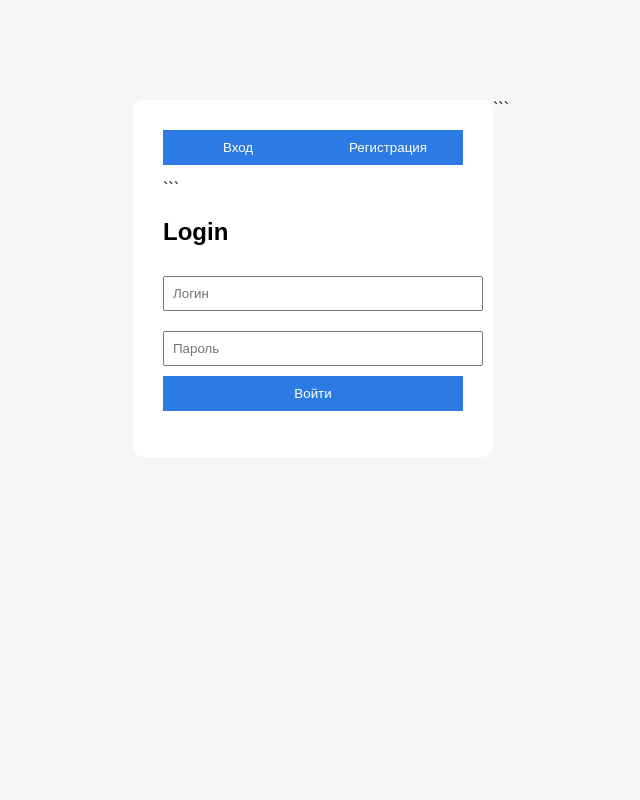
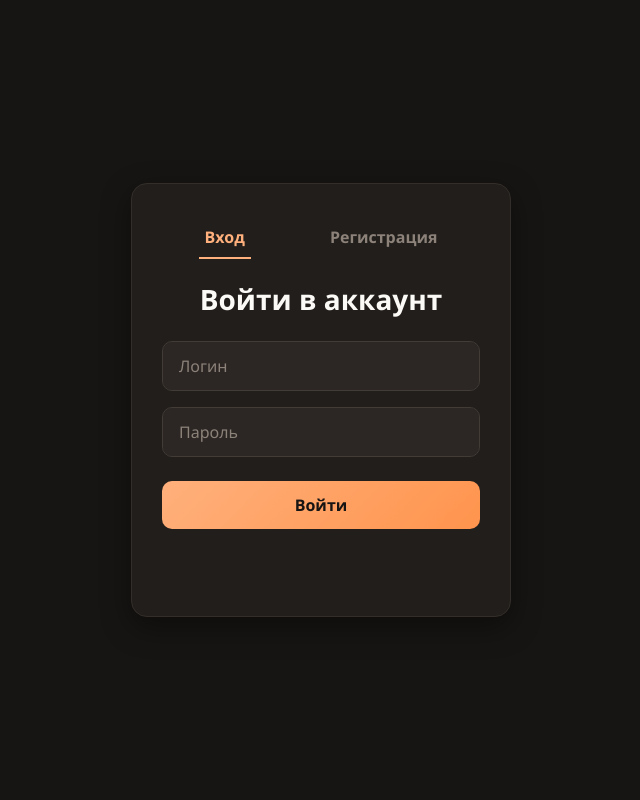
Before and after one commit to vasyunkin/employmeny_agency, a FastAPI app: page / in a window 1280 px wide. Shown: the whole page, without its empty margins (319-959 px from the left). Run offline with FastAPI, Linux system fonts and the light colour scheme; parts of the project's set-up code (start-up, migrations or seed data) failed here and were passed over.

Commit message:
КРАСИВАЯ форма аутентификации

````diff
--- a/src/domain/resume.py
+++ b/src/domain/resume.py
@@ -16,4 +16,4 @@ class Resume:
 
     def __post_init__(self):
         if not self.desired_position:
-            raise ValueError('Опа! Ошибка: desired_position не может быть пустой')
+            raise ValueError('Ошибка: desired_position не может быть пустой')
--- a/src/presentation/static/css/auth.css
+++ b/src/presentation/static/css/auth.css
@@ -1,42 +1,87 @@
+/* Основные настройки страницы */
 body {
-font-family: Arial;
-background: #f4f6f8;
+    background-color: #171513; /* Теплый, глубокий древесно-угольный фон (без синевы) */
+    font-family: 'Segoe UI', Roboto, Helvetica, Arial, sans-serif;
+    color: #fcfaf7; /* Чуть смягченный белый, ближе к молочному */
+    min-height: 100vh;
+    display: flex;
+    align-items: center;
+    justify-content: center;
 }
 
-.container {
-width: 100%;
-display: flex;
-justify-content: center;
-margin-top: 100px;
+.auth-container {
+    width: 100%;
+    max-width: 420px;
+    padding: 20px;
 }
 
+/* Карточка формы */
 .form-box {
-background: white;
-padding: 30px;
-border-radius: 10px;
-width: 300px;
+    background-color: #211e1b; /* Теплый темно-кофейный графит */
+    border: 1px solid #332e29; /* Мягкая теплая граница */
+    border-radius: 16px;
+    padding: 40px 30px;
+    box-shadow: 0 10px 30px rgba(0, 0, 0, 0.4);
 }
 
-input, select {
-width: 100%;
-margin: 10px 0;
-padding: 8px;
+/* Переключатель вкладок */
+.toggle-btn {
+    background: transparent;
+    border: none;
+    color: #8c827a; /* Приглушенный теплый серый */
+    font-weight: 600;
+    padding-bottom: 8px;
+    border-bottom: 2px solid transparent;
+    transition: all 0.3s ease;
 }
 
-button {
-width: 100%;
-padding: 10px;
-background: #2c7be5;
-color: white;
-border: none;
+.toggle-btn.active {
+    color: #ffb07c; /* Пастельно-оранжевый акцент */
+    border-bottom-color: #ffb07c;
 }
 
-.toggle {
-display: flex;
-justify-content: space-between;
-margin-bottom: 15px;
+/* Поля ввода и селекты */
+.form-control, .form-select {
+    background-color: #2c2724 !important; /* Теплый темный фон для инпутов */
+    border: 1px solid #423b36 !important;
+    color: #fff !important;
+    border-radius: 10px !important;
+    padding: 12px 16px;
+    transition: all 0.3s ease;
 }
 
-.error {
-color: red;
+.form-control::placeholder {
+    color: #8c827a;
 }
+
+/* Фокус на полях ввода с мягким оранжевым свечением */
+.form-control:focus, .form-select:focus {
+    border-color: #ffb07c !important;
+    box-shadow: 0 0 0 3px rgba(255, 176, 124, 0.15) !important;
+}
+
+/* Оранжевая кнопка с мягким градиентом */
+.btn-custom {
+    background: linear-gradient(135deg, #ffb07c 0%, #ff944d 100%);
+    border: none;
+    color: #171513; /* Темный текст в цвет общего фона страницы */
+    font-weight: 600;
+    border-radius: 10px;
+    padding: 12px;
+    transition: all 0.3s ease;
+}
+
+.btn-custom:hover {
+    opacity: 0.95;
+    transform: translateY(-1px);
+    box-shadow: 0 5px 15px rgba(255, 148, 77, 0.3);
+}
+
+/* Блок для ошибок */
+.error-message {
+    font-size: 0.875rem;
+    color: #ff7676; /* Чуть более теплый оттенок красного */
+    margin-top: 10px;
+    text-align: center;
+    min-height: 21px;
+}
--- a/src/presentation/templates/index.html
+++ b/src/presentation/templates/index.html
@@ -1,62 +1,81 @@
 <!DOCTYPE html>
-
-<html>
+<html lang="ru">
 <head>
     <meta charset="UTF-8">
-    <title>Auth</title>
+    <meta name="viewport" content="width=device-width, initial-scale=1.0">
+    <title>Авторизация</title>
+
+    <link href="https://cdn.jsdelivr.net/npm/bootstrap@5.3.2/dist/css/bootstrap.min.css" rel="stylesheet">
+
     <link rel="stylesheet" href="/static/css/auth.css">
 </head>
 <body>
 
-<div class="container">
+<div class="auth-container">
     <div class="form-box">
-        <div class="toggle">
-            <button onclick="showLogin()">Вход</button>
-            <button onclick="showRegister()">Регистрация</button>
+
+        <div class="d-flex justify-content-around mb-4">
+            <button id="btnToggleLogin" class="toggle-btn active" onclick="showLogin()">Вход</button>
+            <button id="btnToggleRegister" class="toggle-btn" onclick="showRegister()">Регистрация</button>
         </div>
 
-```
         <form id="loginForm">
-        <h2>Login</h2>
-        <input type="text" id="login_login" placeholder="Логин" required>
-        <input type="password" id="login_password" placeholder="Пароль" required>
-        <button type="submit">Войти</button>
-        <p id="login_error" class="error"></p>
+            <h3 class="text-center mb-4 fw-bold">Войти в аккаунт</h3>
+            <div class="mb-3">
+                <input type="text" class="form-control" id="login_login" placeholder="Логин" required>
+            </div>
+            <div class="mb-4">
+                <input type="password" class="form-control" id="login_password" placeholder="Пароль" required>
+            </div>
+            <button type="submit" class="btn btn-custom w-100">Войти</button>
+            <p id="login_error" class="error-message"></p>
         </form>
 
         <form id="registerForm" style="display:none;">
-        <h2>Register</h2>
-        <input type="text" id="reg_login" placeholder="Логин" required>
-        <input type="password" id="reg_password" placeholder="Пароль" required>
-        <input type="text" id="first_name" placeholder="Имя" required>
-        <input type="text" id="last_name" placeholder="Фамилия" required>
-
-        <select id="role">
+            <h3 class="text-center mb-4 fw-bold">Создать аккаунт</h3>
+            <div class="mb-3">
+                <input type="text" class="form-control" id="reg_login" placeholder="Логин" required>
+            </div>
+            <div class="mb-3">
+                <input type="password" class="form-control" id="reg_password" placeholder="Пароль" required>
+            </div>
+            <div class="mb-3">
+                <input type="text" class="form-control" id="first_name" placeholder="Имя" required>
+            </div>
+            <div class="mb-3">
+                <input type="text" class="form-control" id="last_name" placeholder="Фамилия" required>
+            </div>
+            <div class="mb-4">
+                <select class="form-select" id="role">
                     <option value="applicant">Соискатель</option>
                     <option value="employer">Работодатель</option>
                 </select>
+            </div>
+            <button type="submit" class="btn btn-custom w-100">Зарегистрироваться</button>
+            <p id="register_error" class="error-message"></p>
+        </form>
 
-        <button type="submit">Регистрация</button>
-        <p id="register_error" class="error"></p>
-    </form>
     </div>
-```
-
 </div>
 
 <script>
 function showLogin() {
     document.getElementById("loginForm").style.display = "block";
     document.getElementById("registerForm").style.display = "none";
+    document.getElementById("btnToggleLogin").classList.add("active");
+    document.getElementById("btnToggleRegister").classList.remove("active");
 }
 
 function showRegister() {
     document.getElementById("loginForm").style.display = "none";
     document.getElementById("registerForm").style.display = "block";
+    document.getElementById("btnToggleLogin").classList.remove("active");
+    document.getElementById("btnToggleRegister").classList.add("active");
 }
 
 document.getElementById("loginForm").onsubmit = async (e) => {
     e.preventDefault();
+    document.getElementById("login_error").innerText = "";
 
     const res = await fetch("/auth/login", {
         method: "POST",
@@ -68,7 +87,7 @@ document.getElementById("loginForm").onsubmit = async (e) => {
     });
 
     if (!res.ok) {
-        document.getElementById("login_error").innerText = "Invalid credentials";
+        document.getElementById("login_error").innerText = "Неверный логин или пароль";
         return;
     }
 
@@ -88,6 +107,7 @@ document.getElementById("loginForm").onsubmit = async (e) => {
 
 document.getElementById("registerForm").onsubmit = async (e) => {
     e.preventDefault();
+    document.getElementById("register_error").innerText = "";
 
     const res = await fetch("/auth/register", {
         method: "POST",
@@ -102,7 +122,7 @@ document.getElementById("registerForm").onsubmit = async (e) => {
     });
 
     if (!res.ok) {
-        document.getElementById("register_error").innerText = "User already exists";
+        document.getElementById("register_error").innerText = "Пользователь с таким логином уже существует";
         return;
     }
 
````
Also changed, not shown: README.md. Lines whose indentation alone changed are shown as unchanged.
